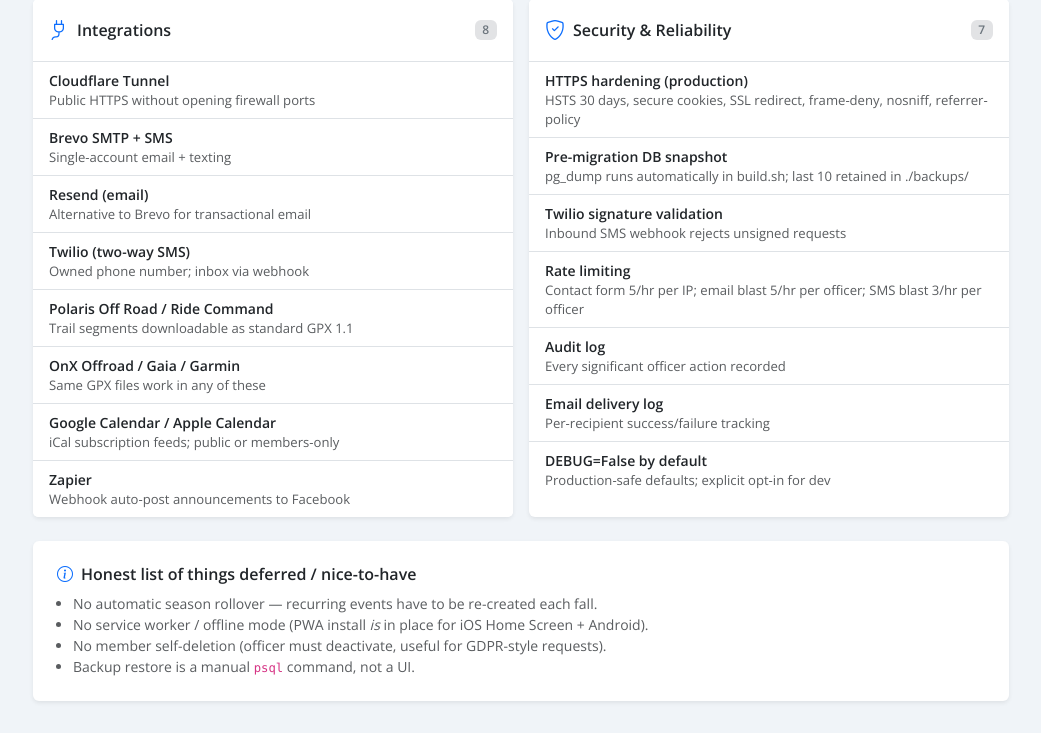
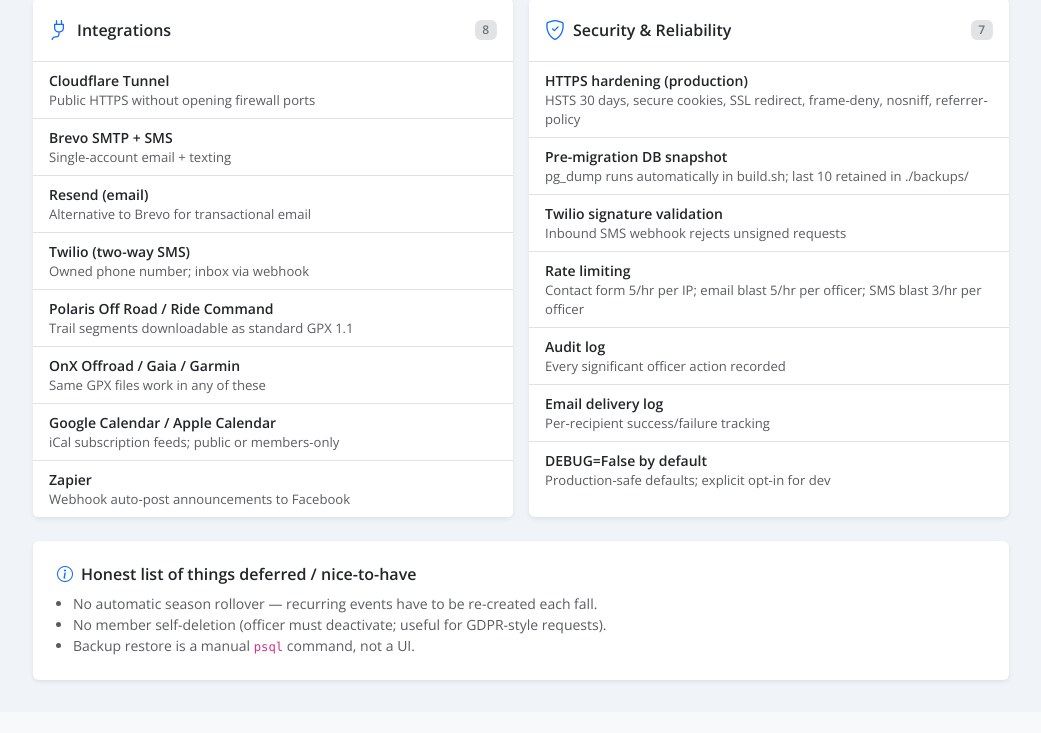
Before and after one commit to cloudflying87/snodeos, a Django app: page /manage/features/ in a window 1280 px wide. Shown: the part 2350-3083 px from the top of the page, without its empty margins (239-1280 px from the left). After the commit the page ends 3033 px from the top, so only its background shows below. Run offline with Django 5.2, Linux system fonts and the light colour scheme; the visitor is signed in with stand-in values (Sample User, id 1); data comes from the database, SQL or seed files in the repository; data that the repository does not hold is empty; some libraries are stand-ins or nearby versions.

Commit message:
Feature Inventory: drop PWA from deferred list (it's shipped)
The bullet "No service worker / offline mode (PWA install is in place...)"
read as if PWA was still missing. PWA install is shipped — drop the line
entirely. Offline mode via a service worker is a separate concern but
isn't worth listing as a gap.

Co-Authored-By: Claude Opus 4.7 (1M context) <noreply@anthropic.com>

```diff
--- a/templates/manage_panel/features.html
+++ b/templates/manage_panel/features.html
@@ -50,8 +50,7 @@
     <h6 class="fw-bold mb-2"><i class="bi bi-info-circle me-2 text-primary" aria-hidden="true"></i>Honest list of things deferred / nice-to-have</h6>
     <ul class="small text-muted mb-0 ps-3">
       <li>No automatic season rollover — recurring events have to be re-created each fall.</li>
-      <li>No service worker / offline mode (PWA install <em>is</em> in place for iOS Home Screen + Android).</li>
-      <li>No member self-deletion (officer must deactivate, useful for GDPR-style requests).</li>
+      <li>No member self-deletion (officer must deactivate; useful for GDPR-style requests).</li>
       <li>Backup restore is a manual <code>psql</code> command, not a UI.</li>
     </ul>
   </div>
```
